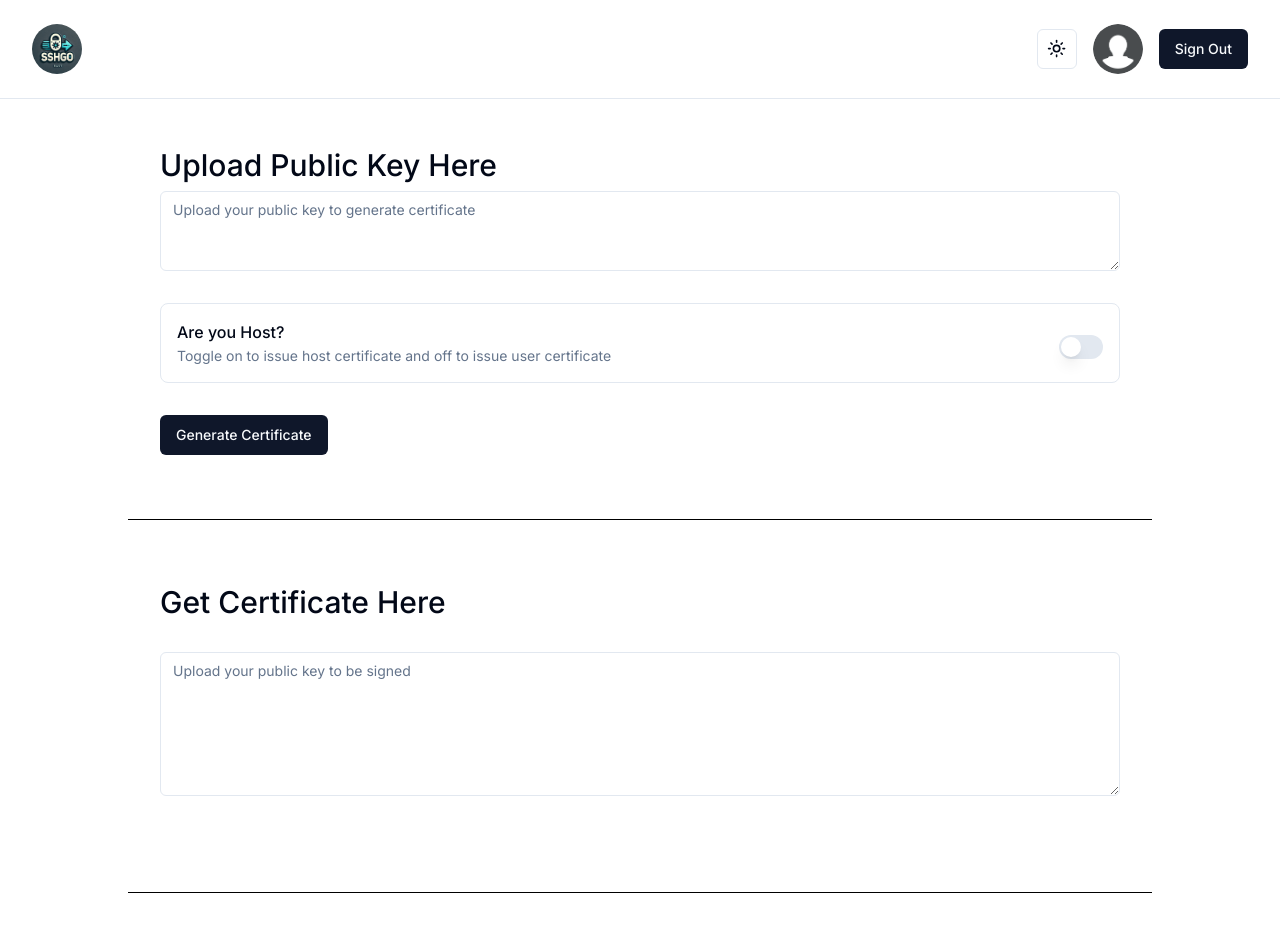
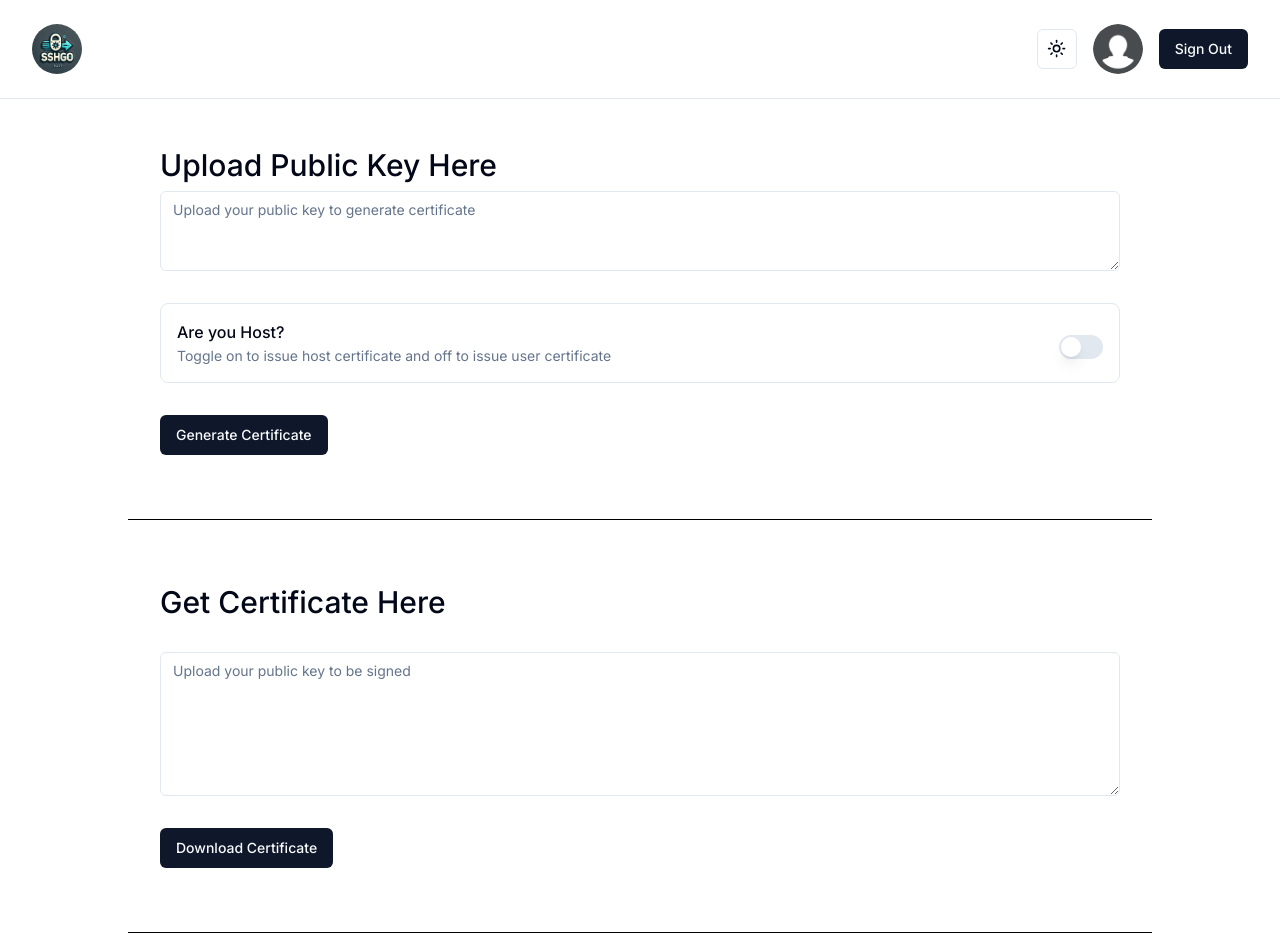
Before and after one commit to Gokul2003g/ca-server-frontend, a Next.js app: page / in a window 1280 px wide. Shown: the top 952 px of the page. Built offline with nearby package versions, Linux system fonts and the light colour scheme; no server answers.

Commit message:
Complete Download Button functionality

```diff
--- a/src/app/[main-content]/MainContent.tsx
+++ b/src/app/[main-content]/MainContent.tsx
@@ -115,6 +115,22 @@ export default function MainContent() {
     }
   }
 
+  const downloadCertificate = () => {
+    if (!certificate) {
+      console.error("No certificate available to download");
+      return;
+    }
+
+    const blob = new Blob([certificate], { type: 'text/plain' });
+    const url = window.URL.createObjectURL(blob);
+    const link = document.createElement('a');
+    link.href = url;
+    link.setAttribute('download', 'ssh-cert.pub'); // Set the desired file name
+    document.body.appendChild(link);
+    link.click();
+    link.remove();
+  }
+
   if (session.status == "loading") {
     return <Loading />
   }
@@ -180,7 +196,7 @@ export default function MainContent() {
         <div className="w-3/4">
           <Label className="text-3xl">Get Certificate Here</Label>
           <Textarea className="my-8 text-sm h-36" readOnly value={certificate} placeholder="Upload your public key to be signed" />
-          {/* <Button>Download Certificate</Button> */}
+          <Button onClick={downloadCertificate}>Download Certificate</Button>
         </div>
         <Separator className="my-16 w-4/5 bg-black" />
         <div className="w-3/4 flex justify-around">
```
